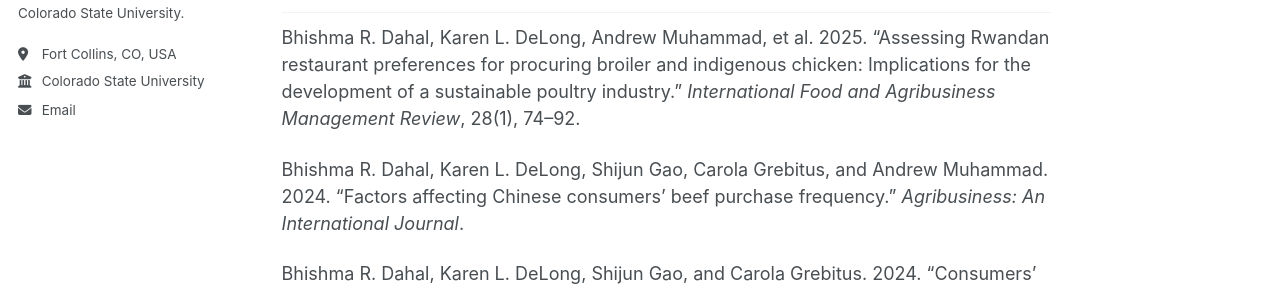
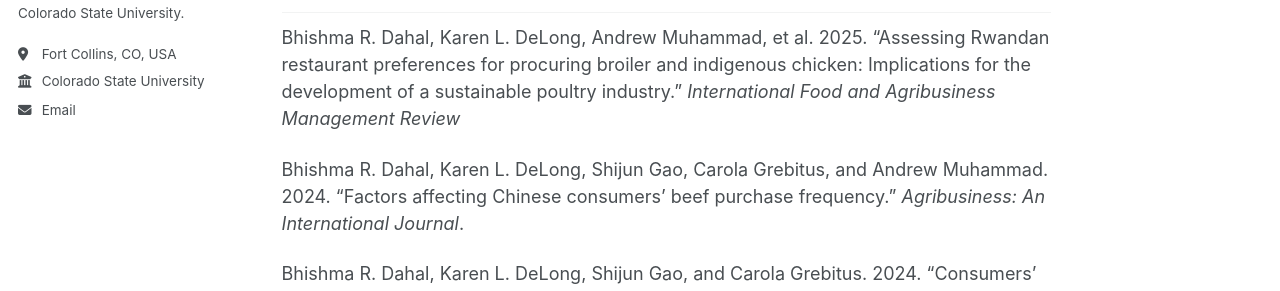
Before and after one commit to bhishmarajdahal/bhishmarajdahal.github.io, a Jekyll site: the page built from _pages/research.md, in a window 1280 px wide and 1158 px high. Shown: the part 423-714 px from the top of the window. Built offline with Jekyll 4.4.1, drawn with Linux system fonts in a browser that asks for light colours; a script that is not in the unit is left out.

Commit message:
Update research.md

```diff
--- a/_pages/research.md
+++ b/_pages/research.md
@@ -12,7 +12,7 @@ Bhishma R. Dahal, Seth J. K. Mason, Daniel F. Mooney, Dana L. Hoag, and Jesse Bu
 
 ## Publications
 
-Bhishma R. Dahal, Karen L. DeLong, Andrew Muhammad, et al. 2025. “Assessing Rwandan restaurant preferences for procuring broiler and indigenous chicken: Implications for the development of a sustainable poultry industry.” *International Food and Agribusiness Management Review*, 28(1), 74–92.
+Bhishma R. Dahal, Karen L. DeLong, Andrew Muhammad, et al. 2025. “Assessing Rwandan restaurant preferences for procuring broiler and indigenous chicken: Implications for the development of a sustainable poultry industry.” *International Food and Agribusiness Management Review*
 
 Bhishma R. Dahal, Karen L. DeLong, Shijun Gao, Carola Grebitus, and Andrew Muhammad. 2024. “Factors affecting Chinese consumers’ beef purchase frequency.” *Agribusiness: An International Journal*.
 
```
